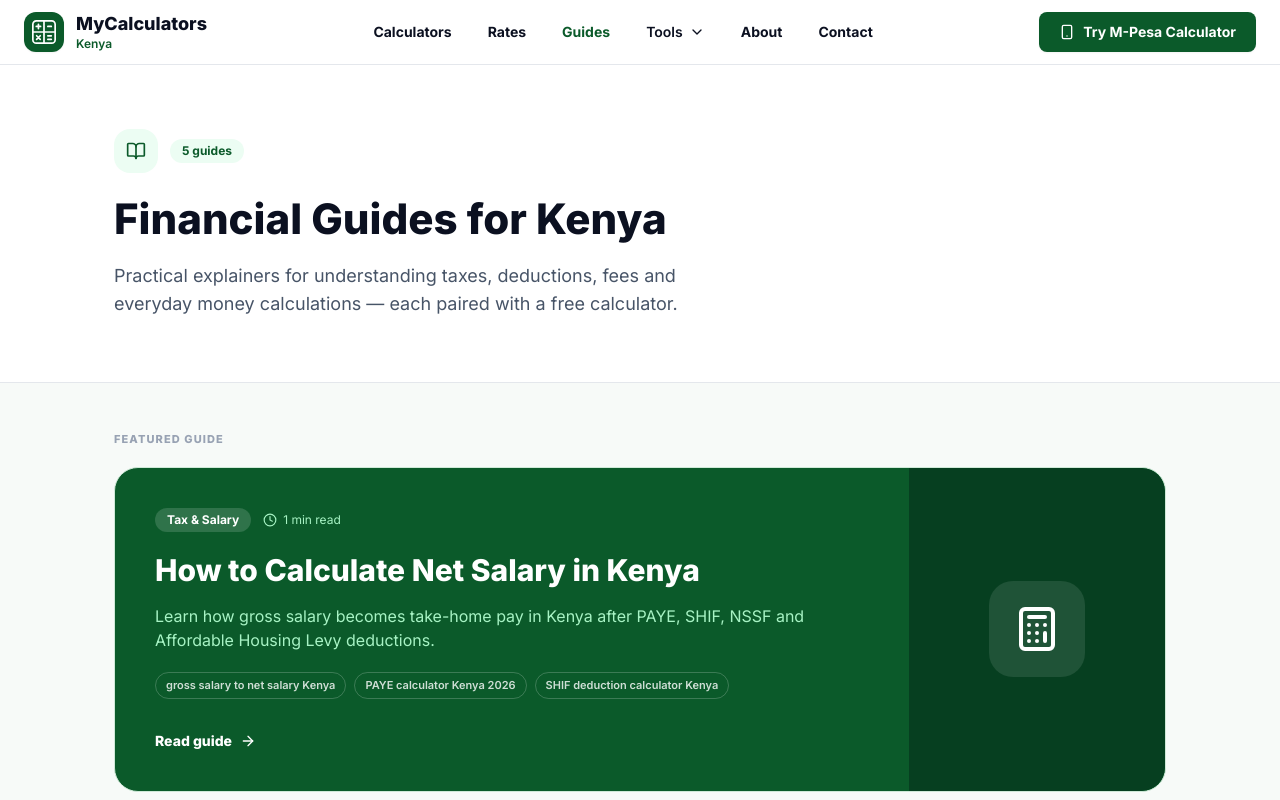
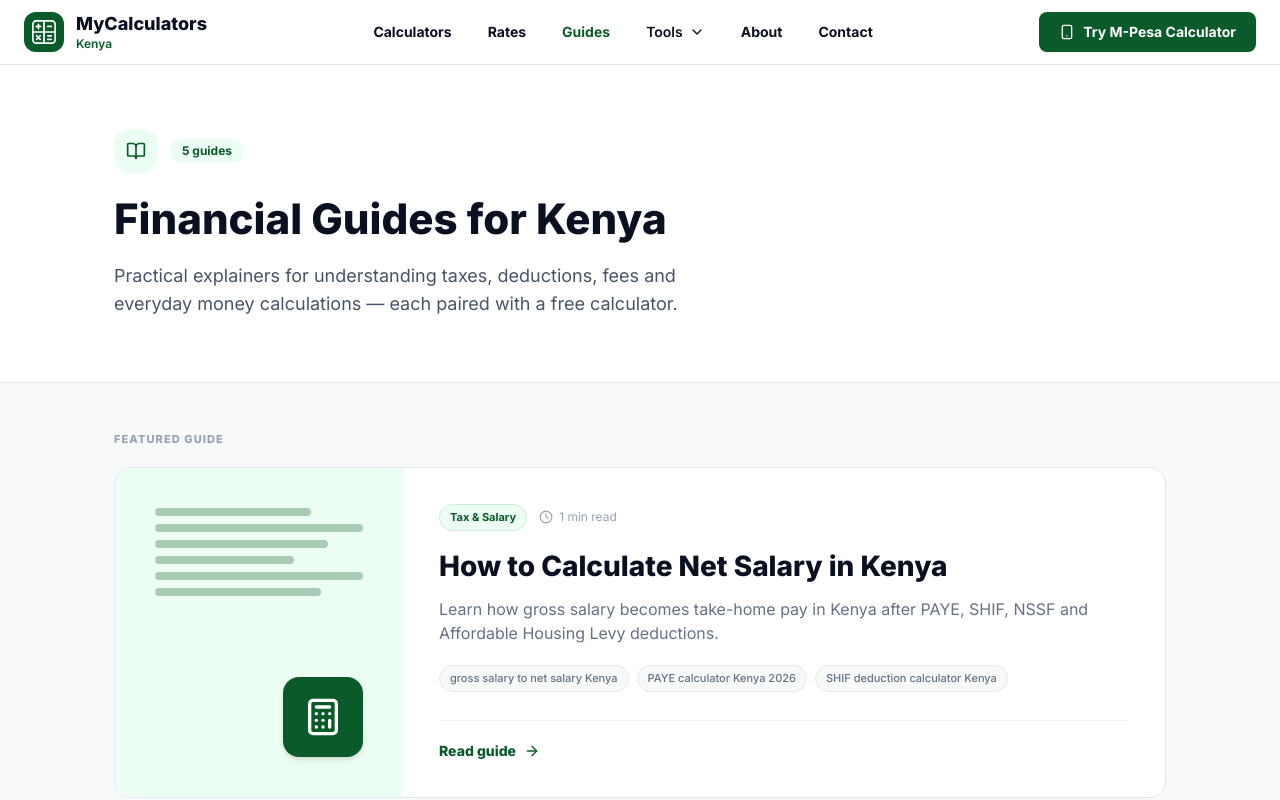
Before and after one commit to gitaucode/mycalculators, a Next.js app: page /guides in a window 1280 px wide. Shown: the top 800 px of the page. Built offline with nearby package versions, Linux system fonts and the light colour scheme.

Commit message:
feat: redesign featured guide card from CTA to editorial article style

```diff
--- a/app/guides/page.tsx
+++ b/app/guides/page.tsx
@@ -119,50 +119,68 @@ export default function GuidesPage() {
 
           <Link
             href={`/guides/${featured.slug}`}
-            className="group mb-14 flex flex-col overflow-hidden rounded-3xl border border-[#CFE9D8] bg-[#0B5A2A] transition-all hover:shadow-xl hover:shadow-[#0B5A2A]/20 sm:flex-row"
+            className="group mb-14 flex flex-col overflow-hidden rounded-2xl border border-[#E4E7EC] bg-white transition-all hover:border-[#CFE9D8] hover:shadow-lg hover:shadow-[#0B5A2A]/8 sm:flex-row"
           >
-            {/* Text side */}
-            <div className="flex flex-1 flex-col justify-between p-8 sm:p-10">
-              {/* Category + meta */}
+            {/* Thumbnail / visual side */}
+            <div className="relative flex shrink-0 flex-col items-center justify-center gap-5 bg-[#ECFDF3] p-10 sm:w-72 sm:items-start sm:justify-between sm:p-10">
+              {/* Decorative article lines */}
+              <div className="hidden sm:flex flex-col gap-2 w-full opacity-30">
+                <div className="h-2 w-3/4 rounded-full bg-[#0B5A2A]" />
+                <div className="h-2 w-full rounded-full bg-[#0B5A2A]" />
+                <div className="h-2 w-5/6 rounded-full bg-[#0B5A2A]" />
+                <div className="h-2 w-2/3 rounded-full bg-[#0B5A2A]" />
+                <div className="h-2 w-full rounded-full bg-[#0B5A2A]" />
+                <div className="h-2 w-4/5 rounded-full bg-[#0B5A2A]" />
+              </div>
+              <div className="flex h-20 w-20 items-center justify-center rounded-2xl bg-[#0B5A2A] text-white shadow-md sm:self-end">
+                <Calculator className="h-10 w-10" />
+              </div>
+            </div>
+
+            {/* Article content side */}
+            <div className="flex flex-1 flex-col justify-between p-7 sm:p-9">
               <div>
-                <div className="mb-5 flex flex-wrap items-center gap-3">
-                  <span className="rounded-full bg-white/15 px-3 py-1 text-xs font-bold text-white">
+                {/* Meta row — category + reading time */}
+                <div className="mb-4 flex flex-wrap items-center gap-3">
+                  <span
+                    className="rounded-full border px-2.5 py-1 text-[11px] font-bold"
+                    style={{ backgroundColor: "#ECFDF3", color: "#0B5A2A", borderColor: "#CFE9D8" }}
+                  >
                     {featured.category}
                   </span>
-                  <span className="flex items-center gap-1.5 text-xs text-[#A7F3C4]">
+                  <span className="flex items-center gap-1.5 text-xs text-[#98A2B3]">
                     <Clock className="h-3.5 w-3.5" />
                     {featuredTime} min read
                   </span>
                 </div>
-                <h2 className="font-inter text-2xl font-extrabold leading-snug text-white sm:text-3xl">
+
+                {/* Headline */}
+                <h2 className="font-inter text-2xl font-extrabold leading-snug text-[#0B1020] transition-colors group-hover:text-[#0B5A2A] sm:text-[28px]">
                   {featured.title}
                 </h2>
-                <p className="mt-4 text-sm leading-7 text-[#A7F3C4] sm:text-base">
+
+                {/* Excerpt */}
+                <p className="mt-3 text-sm leading-7 text-[#667085] sm:text-base">
                   {featured.description}
                 </p>
-                {/* Keywords */}
+
+                {/* Tags */}
                 <div className="mt-5 flex flex-wrap gap-2">
                   {featured.keywords.slice(0, 3).map((kw) => (
                     <span
                       key={kw}
-                      className="rounded-full border border-white/20 px-2.5 py-1 text-[11px] font-semibold text-white/80"
+                      className="rounded-full border border-[#E4E7EC] bg-[#F7FAF8] px-2.5 py-1 text-[11px] font-medium text-[#667085]"
                     >
                       {kw}
                     </span>
                   ))}
                 </div>
               </div>
-              {/* CTA */}
-              <div className="mt-8 inline-flex items-center gap-2 text-sm font-extrabold text-white">
-                Read guide
-                <ArrowRight className="h-4 w-4 transition-transform group-hover:translate-x-1" />
-              </div>
-            </div>
 
-            {/* Visual side */}
-            <div className="flex items-center justify-center bg-[#063F20] p-10 sm:w-64 sm:rounded-r-3xl">
-              <div className="flex h-24 w-24 items-center justify-center rounded-3xl bg-white/10 text-white">
-                <Calculator className="h-12 w-12" />
+              {/* Footer row */}
+              <div className="mt-7 flex items-center gap-2 border-t border-[#F2F4F7] pt-5">
+                <span className="text-sm font-extrabold text-[#0B5A2A]">Read guide</span>
+                <ArrowRight className="h-4 w-4 text-[#0B5A2A] transition-transform group-hover:translate-x-1" />
               </div>
             </div>
           </Link>
```
